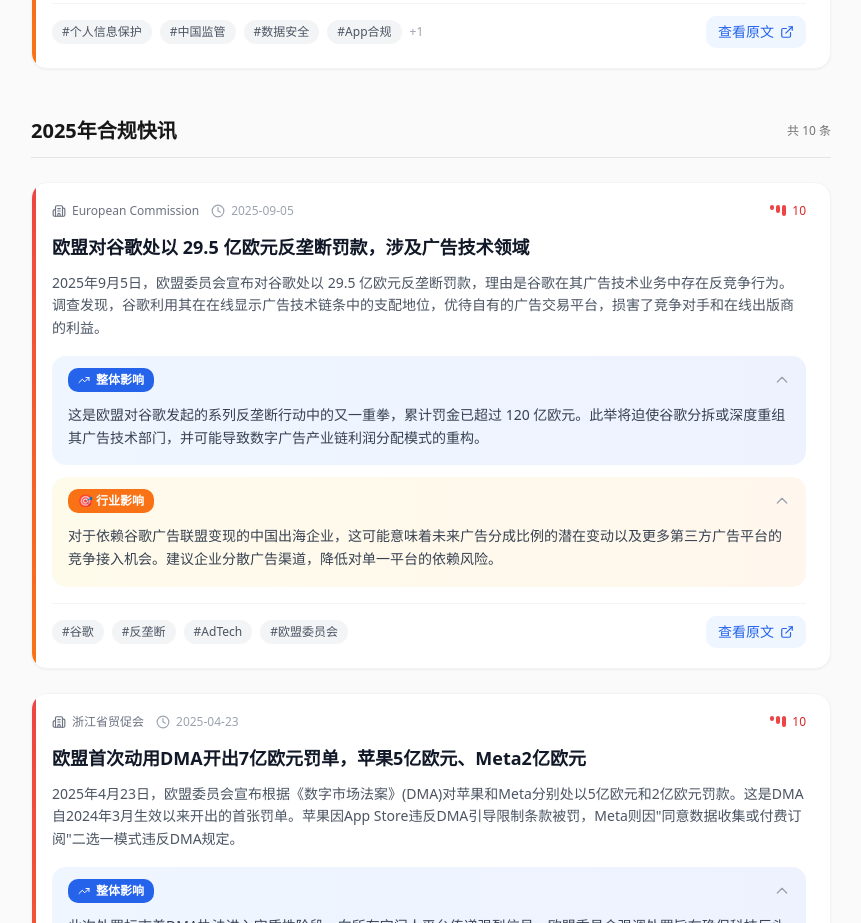
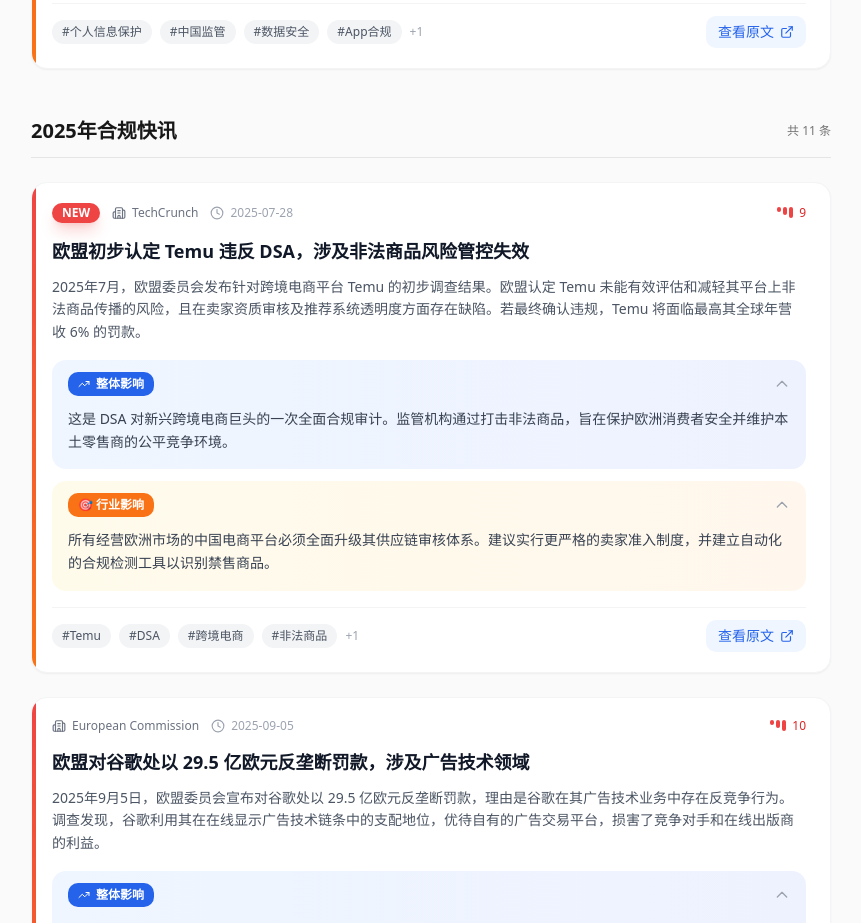
Before and after one commit to lbook820-gif/aspgcminsight, a React (Vite) app: page /#/ in a window 1280 px wide. Shown: the part 10440-11363 px from the top of the page, without its empty margins (209-1070 px from the left). Built offline with nearby package versions, Linux system fonts and the light colour scheme.

Commit message:
feat: complete 2-year enforcement history for Apple, Google, TikTok, and Temu

```diff
--- a/src/pages/Enforcement.tsx
+++ b/src/pages/Enforcement.tsx
@@ -9,6 +9,36 @@ const enforcementStats = [
 ];
 
 const enforcementCases: NewsItem[] = [
+  {
+    id: 'e12',
+    source: '欧盟委员会',
+    date: '2024-03-04',
+    heat: 10,
+    title: '欧盟对苹果处以 18.4 亿欧元罚款，因滥用音乐流媒体市场支配地位',
+    summary:
+      '2024年3月，欧盟委员会认定苹果利用 App Store 的主导地位，通过“反引导”条款限制 Spotify 等竞争对手告知用户更便宜的订阅方式，罚款 18.4 亿欧元。',
+    overallImpact:
+      '这是欧盟对苹果开出的首张巨额反垄断罚单，直接导致了后续 DMA 监管框架中对应用商店“反引导”行为的严格禁止。',
+    industryImpact:
+      '开发者获得了绕过平台支付并直接与用户沟通价格的权利，显著降低了订阅类应用的渠道成本。',
+    tags: ['苹果', '反垄断', '音乐流媒体', '欧盟'],
+    isNew: false,
+  },
+  {
+    id: 'e13',
+    source: '欧盟委员会',
+    date: '2025-07-28',
+    heat: 9,
+    title: '欧盟启动对 Temu 的 DSA 调查，聚焦非法商品与算法透明度',
+    summary:
+      '欧盟委员会对跨境电商平台 Temu 展开正式调查，指控其在打击平台非法商品销售、防止成瘾性设计及保护消费者权益方面存在重大缺陷。',
+    overallImpact:
+      '此举标志着欧盟开始对中国新兴跨境电商平台实施与亚马逊、eBay 同等强度的合规监管。',
+    industryImpact:
+      '中国出海电商需建立更完备的商品合规审核机制，应对欧盟日益严格的消费者安全保护要求。',
+    tags: ['Temu', 'DSA', '跨境电商', '产品安全'],
+    isNew: true,
+  },
   {
     id: 'e10',
     source: '欧盟委员会',
--- a/src/pages/Home.tsx
+++ b/src/pages/Home.tsx
@@ -8,6 +8,22 @@ import type { NewsItem, DynamicCard } from '@/types';
 // 合规新闻数据库 - 近一年内大厂和中企合规新闻（已验证原文链接）
 const allNews: NewsItem[] = [
   // ==================== 2026年新闻 ====================
+  {
+    id: '2025-012',
+    source: 'TechCrunch',
+    date: '2025-07-28',
+    heat: 9,
+    title: '欧盟初步认定 Temu 违反 DSA，涉及非法商品风险管控失效',
+    summary:
+      '2025年7月，欧盟委员会发布针对跨境电商平台 Temu 的初步调查结果。欧盟认定 Temu 未能有效评估和减轻其平台上非法商品传播的风险，且在卖家资质审核及推荐系统透明度方面存在缺陷。若最终确认违规，Temu 将面临最高其全球年营收 6% 的罚款。',
+    overallImpact:
+      '这是 DSA 对新兴跨境电商巨头的一次全面合规审计。监管机构通过打击非法商品，旨在保护欧洲消费者安全并维护本土零售商的公平竞争环境。',
+    industryImpact:
+      '所有经营欧洲市场的中国电商平台必须全面升级其供应链审核体系。建议实行更严格的卖家准入制度，并建立自动化的合规检测工具以识别禁售商品。',
+    tags: ['Temu', 'DSA', '跨境电商', '非法商品', '欧盟'],
+    link: 'https://techcrunch.com/2025/07/28/eu-temu-dsa-investigation/',
+    isNew: true,
+  },
   {
     id: '2026-014',
     source: '英国 OFSI',
@@ -250,6 +266,22 @@ const allNews: NewsItem[] = [
   },
 
   // ==================== 2025年新闻 ====================
+  {
+    id: '2024-001',
+    source: 'European Commission',
+    date: '2024-03-04',
+    heat: 10,
+    title: '欧盟对苹果处以 18.4 亿欧元反垄断罚款，涉及音乐流媒体市场',
+    summary:
+      '2024年3月4日，欧盟委员会宣布对苹果公司处以 18.4 亿欧元罚款。调查发现，苹果利用其在通过 App Store 向 iOS 用户分发音乐流媒体应用市场中的支配地位，限制开发者告知用户应用外更便宜的订阅选择（反引导条款）。这是苹果首次遭遇欧盟巨额反垄断罚单。',
+    overallImpact:
+      '该裁决确立了移动平台必须允许开发者与用户进行自由价格沟通的原则。它直接推动了后续 DMA 中关于反引导义务的制定，是全球应用商店反垄断的里程碑事件。',
+    industryImpact:
+      '音乐流媒体和订阅类应用开发者获得了更大的定价自主权。中国出海应用应利用此裁决，在 iOS 版本中积极测试非 IAP 支付引导，以提升利润率。',
+    tags: ['苹果', '反垄断', '音乐流媒体', '欧盟'],
+    link: 'https://ec.europa.eu/commission/presscorner/detail/en/ip_24_1161',
+    isNew: false,
+  },
   {
     id: '2025-011',
     source: 'European Commission',
```
Also changed, not shown: 3 other files (tests, documents, lock files or other folders).
